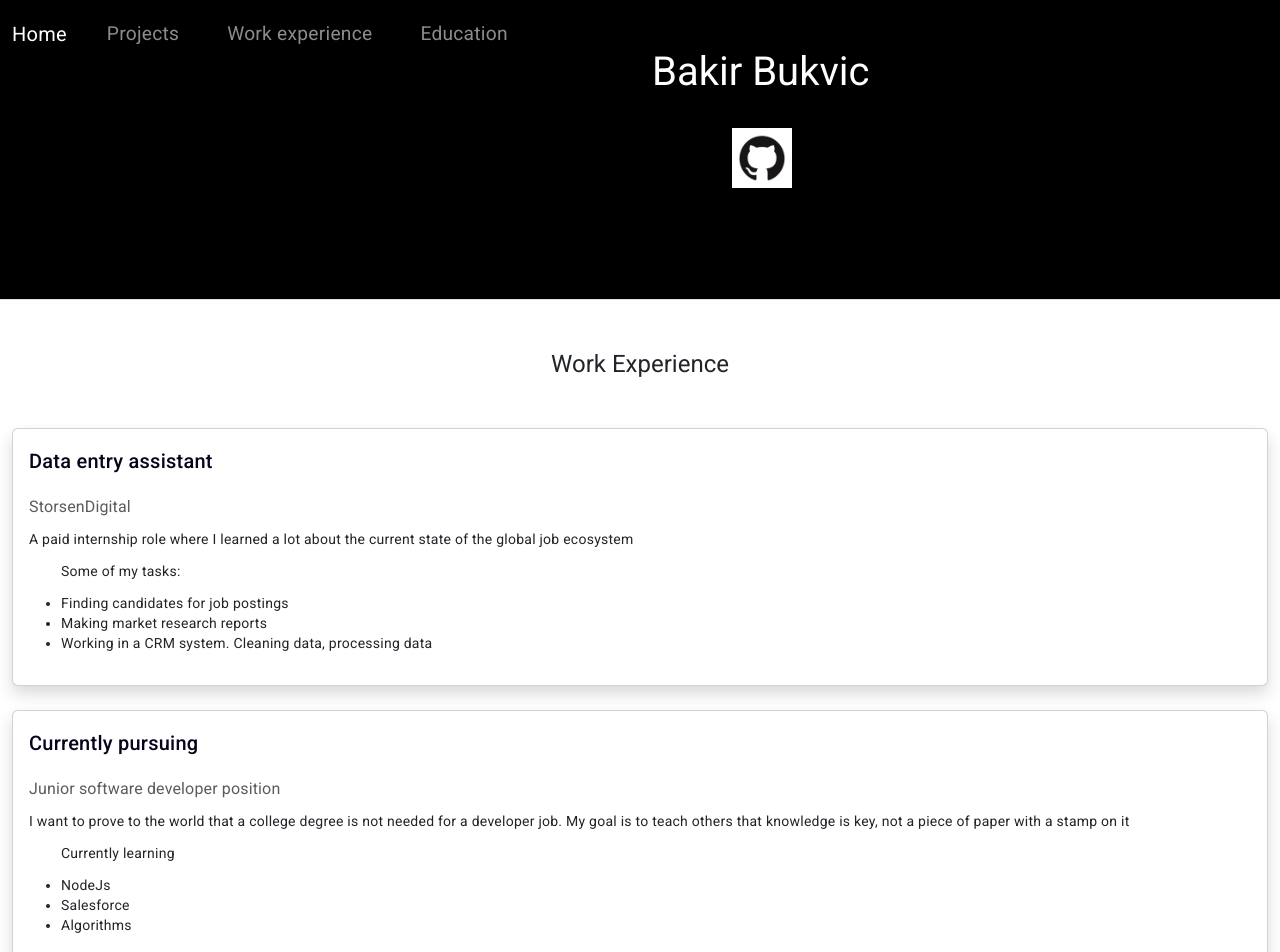
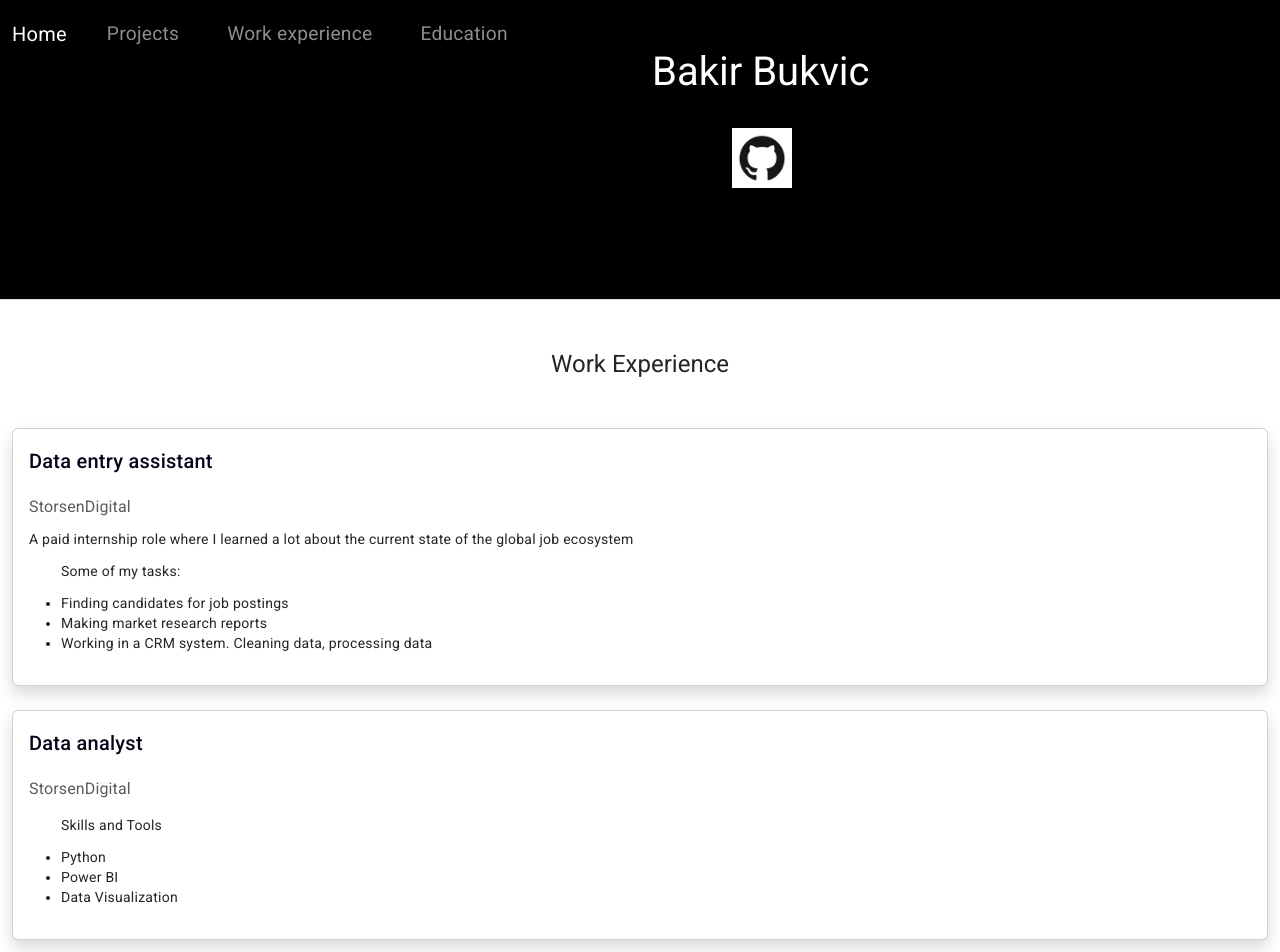
Before and after one commit to B4akir/CV, an Angular app: page /experience in a window 1280 px wide. Shown: the top 952 px of the page. Built offline with nearby package versions, Linux system fonts and the light colour scheme; what ngx-clipboard would draw is missing.

Commit message:
Add data analyst job role

```diff
--- a/src/app/pages/education/education.component.html
+++ b/src/app/pages/education/education.component.html
@@ -169,17 +169,6 @@
         </div>
 
       </div>
-
-
-      <h2>Working on</h2>
-      <div class="card mb-4 shadow bg-light text-muted">
-        <div class="card-body">
-          <img src="assets/node.png" class="py-2" style="width: 70px;">
-          <h5 class="card-title mb-3">NodeJS</h5>
-
-          <p class="card-text">Description</p>
-        </div>
-      </div>
       <!-- Add more cards as needed -->
     </div>
   </div>
--- a/src/app/pages/experience/experience.component.html
+++ b/src/app/pages/experience/experience.component.html
@@ -33,23 +33,23 @@
     <div class="col-xs-2">
       <div class="card mb-4 shadow">
         <div class="card-body">
-          <h2 class="card-title mb-3 " style="color:#07031A">Currently pursuing</h2>
-          <h3 class="card-subtitle mb-2 text-muted">Junior software developer position</h3>
-          <p class="card-text">I want to prove to the world that a college degree is not needed for a developer job. My goal is to teach others that knowledge is key, not a piece of paper with a stamp on it</p>
+          <h2 class="card-title mb-3 " style="color:#07031A">Data analyst</h2>
+          <h3 class="card-subtitle mb-2 text-muted">StorsenDigital</h3>
+          <p class="card-text"></p>
           <ul>
-            <p>Currently learning</p>
+            <p>Skills and Tools</p>
             <li>
-              NodeJs
+              Python
             </li>
             <li>
-              Salesforce
+              Power BI
             </li>
             <li>
-              Algorithms
+              Data Visualization
             </li>
           </ul>
         </div>
       </div>
     </div>
-  </div>
-</div>
+    </div>
+    </div>
```
Also changed, not shown: 1 other file (tests, documents, lock files or other folders).
